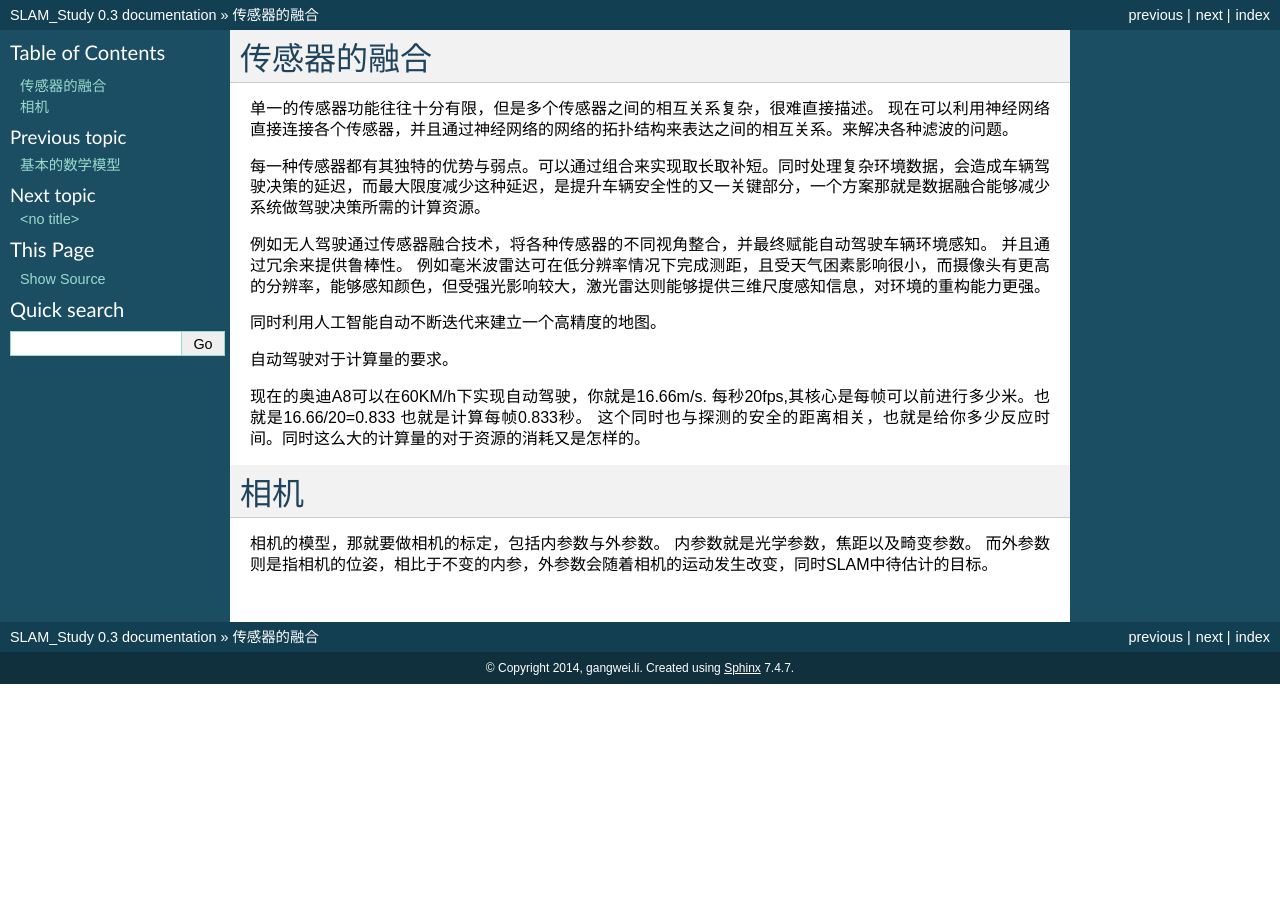
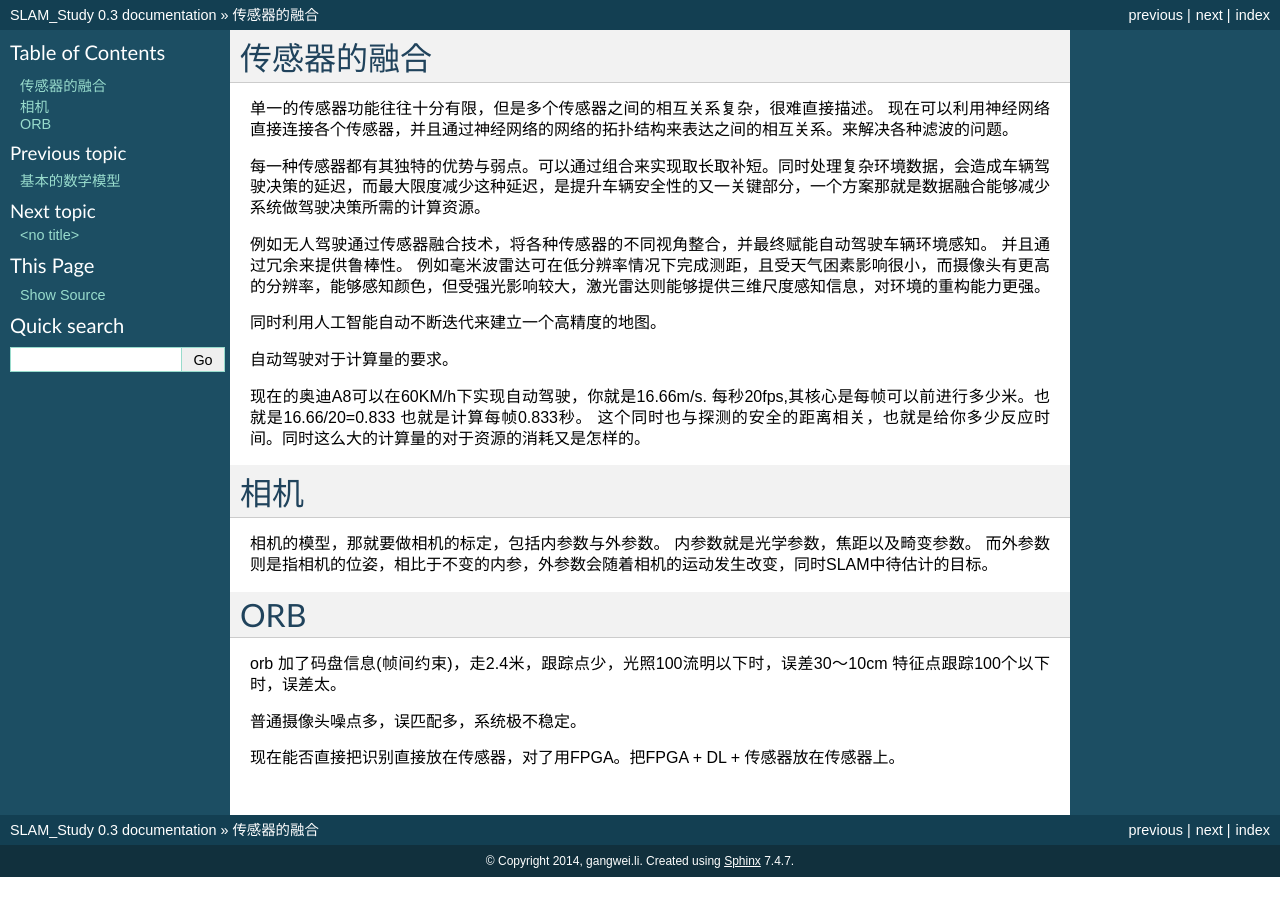
Before and after one commit to gwli/SLAM_Study, a Sphinx documentation site: the page built from source/sensor.rst, in a window 1280 px wide. Built offline with Sphinx 7.4.7, drawn with Linux system fonts in a browser that asks for light colours.

Commit message:
ORB的优缺点

```diff
--- a/source/sensor.rst
+++ b/source/sensor.rst
@@ -24,3 +24,15 @@
 相机的模型，那就要做相机的标定，包括内参数与外参数。
 内参数就是光学参数，焦距以及畸变参数。
 而外参数则是指相机的位姿，相比于不变的内参，外参数会随着相机的运动发生改变，同时SLAM中待估计的目标。
+
+
+ORB
+===
+
+orb 加了码盘信息(帧间约束)，走2.4米，跟踪点少，光照100流明以下时，误差30～10cm
+特征点跟踪100个以下时，误差太。
+
+普通摄像头噪点多，误匹配多，系统极不稳定。
+
+
+现在能否直接把识别直接放在传感器，对了用FPGA。把FPGA + DL + 传感器放在传感器上。
```
